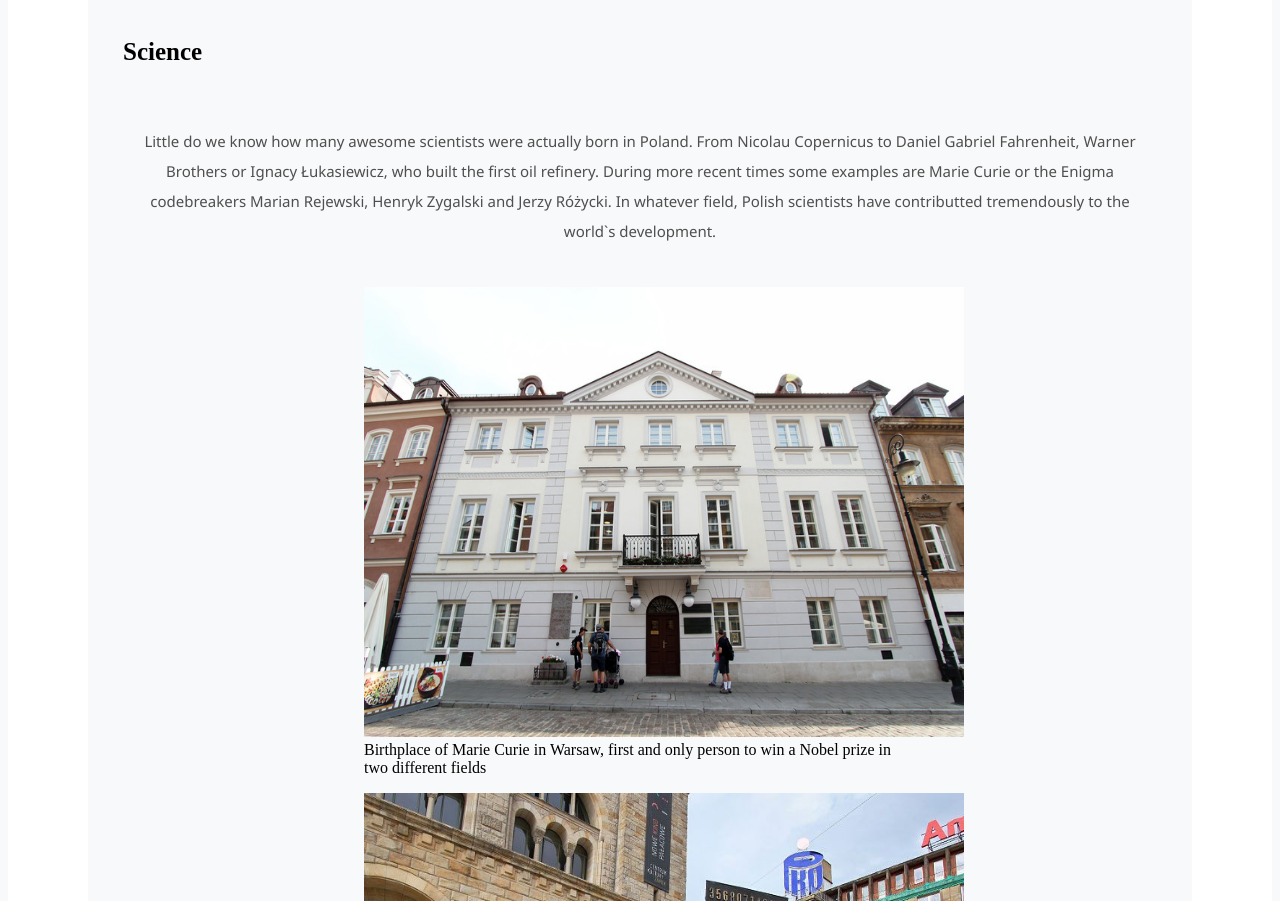
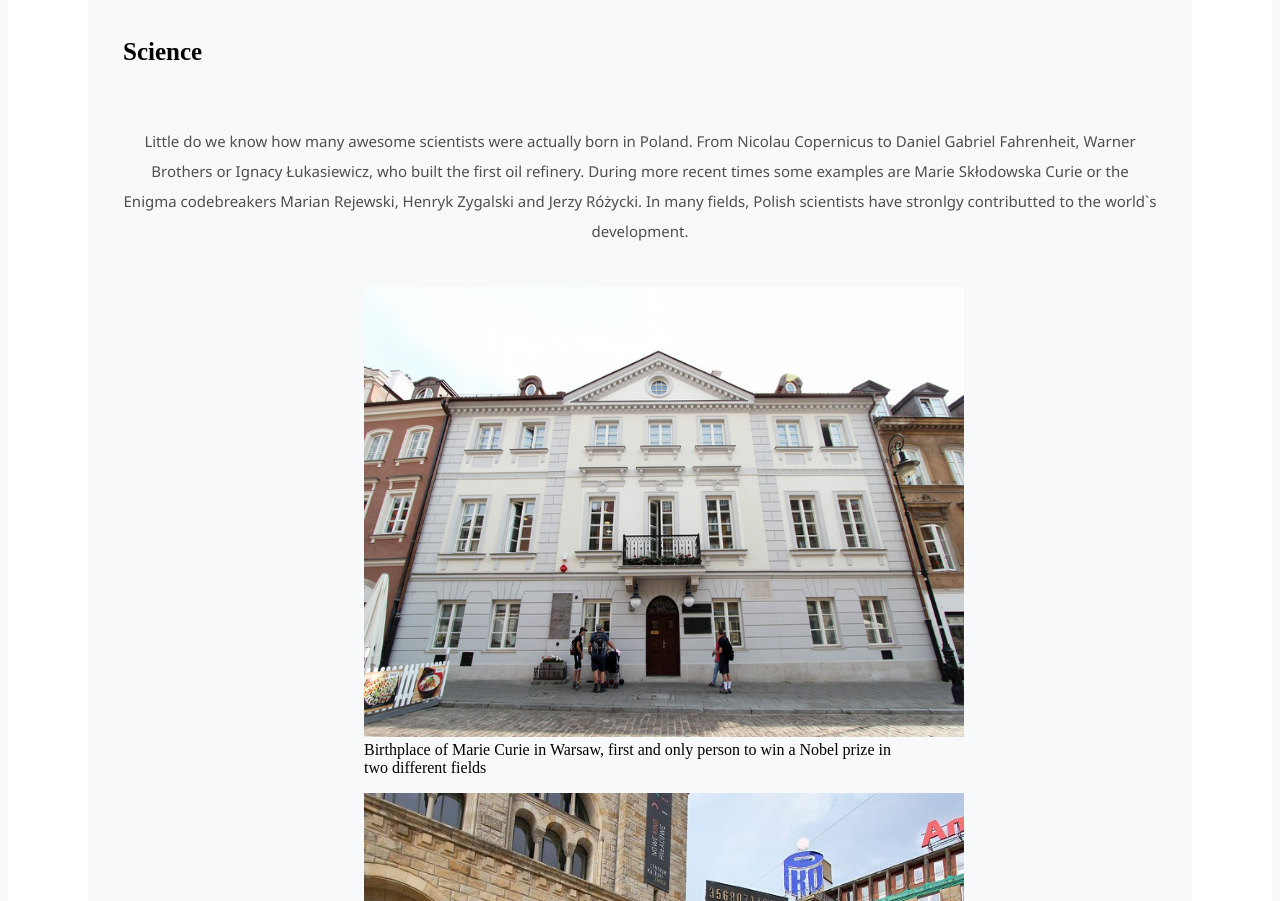
Before and after one commit to LeoDeMoura2020/html-me-something, a plain HTML site: page index.html in a window 1280 px wide. Shown: the part 1955-2856 px from the top of the page. Drawn offline with Linux system fonts and the light colour scheme.

Commit message:
Update index.html

```diff
--- a/index.html
+++ b/index.html
@@ -61,9 +61,9 @@
 				<h2>Science</h2>
 				<p>Little do we know how many awesome scientists were actually born in Poland. From Nicolau Copernicus to Daniel
 					Gabriel Fahrenheit, Warner Brothers or Ignacy Łukasiewicz, who built the first oil refinery.
-					During more recent times some examples are Marie Curie or the Enigma codebreakers Marian Rejewski, Henryk Zygalski and
+					During more recent times some examples are Marie Sk&#322odowska Curie or the Enigma codebreakers Marian Rejewski, Henryk Zygalski and
 					Jerzy Różycki.
-					In whatever field, Polish scientists have contributted tremendously to the world`s development.
+					In many fields, Polish scientists have stronlgy contributted to the world`s development.
 				</p>
 				<figure class="center">
 					<img src="images/marie curie warsaw.jpg" alt="Marie Curie Birthplace" height="450" width="600">
```
